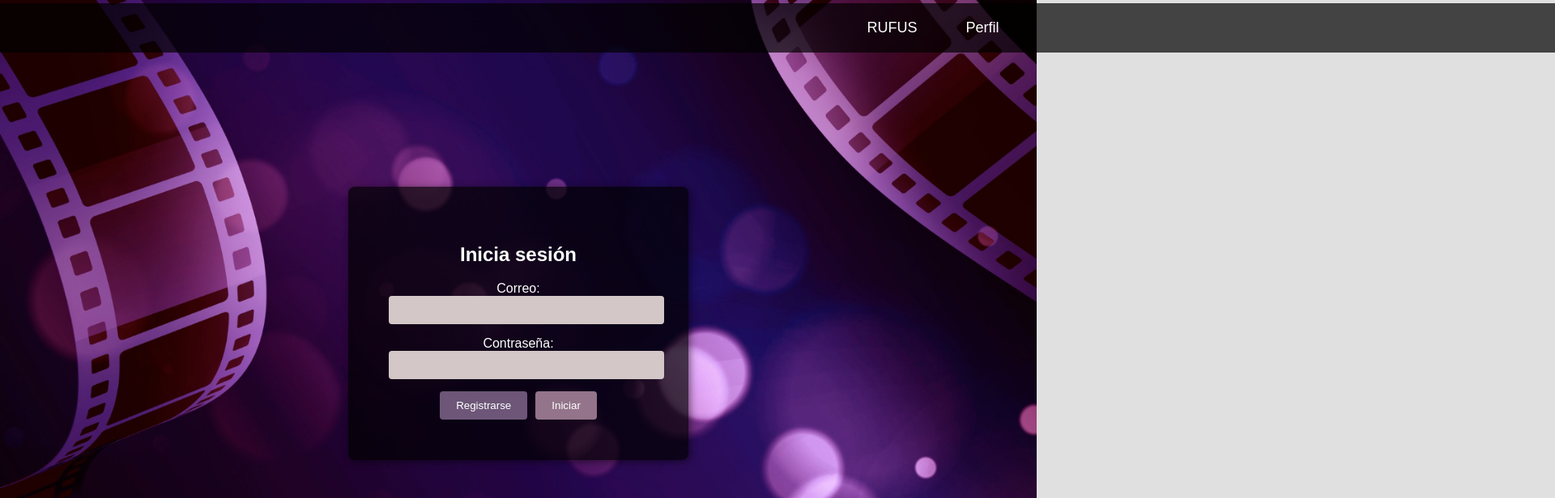
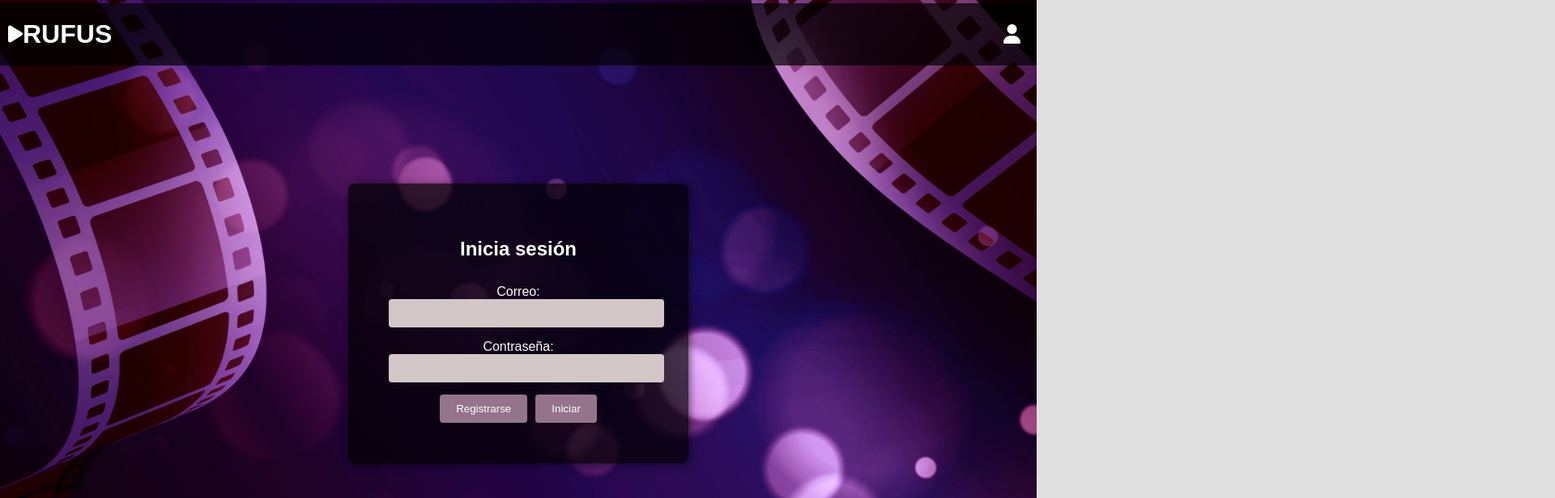
Before and after one commit to jenn8199/Peliculas, a plain HTML site: page login.html in a window 1280 px wide. Shown: the top 616 px of the page at 81% size, 1920 px wide, since content can reach past the window. Drawn offline with Linux system fonts and the light colour scheme.

Commit message:
Terminé el login, así lo dejaré.

```diff
--- a/login.html
+++ b/login.html
@@ -5,19 +5,28 @@
     <meta name="viewport" content="width=device-width, initial-scale=1.0">
     <title>Inicia Sesion</title>
     <link rel="stylesheet" href="styles/style.css">
+    <link rel="stylesheet" href="https://cdnjs.cloudflare.com/ajax/libs/font-awesome/6.5.0/css/all.min.css">
+
 </head>
 <body class="img-login">
-    <ul class="nav nav-tabs">
-        <li class="nav-item">
-            <a class="nav-link active" aria-current="page" href="login.html">RUFUS</a>
+    <ul class="nav">
+        <li class="nav-item nav-left">
+            <i class="fas fa-play"></i>
         </li>
-        <li class="nav-item">
-            <a class="nav-link" href="perfil.html">Perfil</a>
+
+        <li class="nav-item nav-title">
+            <a href="login.html" class="nav-link-title">RUFUS</a>
+        </li>
+
+
+        <li class="nav-item nav-right">
+            <i class="fas fa-user"></i>
         </li>
     </ul>
 
-        <div class="login-container">
-            <h2>Inicia sesión</h2>
+
+    <div class="login-container">
+        <h1 class="texto-login">Inicia sesión</h1>
             <form action="login.html" method="POST">
                 <label for="email">Correo:</label>
                 <input type="email" id="email" name="email">
@@ -26,12 +35,12 @@
                 <input type="password" id="password" name="password">
 
                 <div class="button-container">
-                    <button type="button" class="register">Registrarse</button>
+                    <button type="button">Registrarse</button>
                     <a href="index.html">
-                        <button type="button" class="login">Iniciar</button>
+                        <button type="button">Iniciar</button>
                     </a>
                 </div>
-        </form>
+            </form>
     </div>
 </body>
 </html>
--- a/styles/style.css
+++ b/styles/style.css
@@ -44,7 +44,12 @@ body {
     width: 320px; /* Ancho fijo */
 }
 
-/* Estilo de los campos de entrada */
+.login-container h1 {
+    margin-bottom: 30px; /* Espacio entre el título y los campos de entrada */
+    font-size: 24px; /* Tamaño de fuente del título */
+    color: #fff; /* Color del texto */
+}
+
 input {
     width: 100%;
     padding: 10px;
@@ -66,13 +71,6 @@ button {
     border-radius: 4px;
     cursor: pointer;
     color: white;
-}
-
-.register {
-    background: #6d5678; /* Morado oscuro */
-}
-
-.login {
     background: #93748a; /* Morado más claro */
 }
 
@@ -81,22 +79,59 @@ button:hover {
 }
 
 
-/* Estilos para el index */
+
+/* Estilos para el menú */
 .nav {
-    position: absolute; /* Coloca el menú sobre la imagen */
+    position: fixed; /* Menú sobre la imagen */
     top: -12px;
-    left: 0;
-    width: 180%;
-    background-color: rgba(0, 0, 0, 0.7); /* Fondo oscuro semi-transparente */
+    left: 0px;
+    width: 100%;
+    background-color: rgba(0, 0, 0, 0.7); /* Recuadro semi-transparente */
     padding: 20px 0;
     display: flex;
-    justify-content: center;
-    z-index: 1000; /* Asegura que la barra esté sobre la imagen */
+    justify-content: space-between;
+    align-items: center;
+    z-index: 1000;
 }
 
 .nav-item {
     list-style: none;
-    margin: 0 15px;
+    color: white;
+}
+
+.nav-left {
+    font-size: 24px;
+    cursor: pointer;
+}
+
+.nav-title {
+    font-size: 32px;
+    font-weight: bold;
+    flex-grow: 1;
+    text-align: left;
+}
+
+.nav-link-title {
+    text-decoration: none;
+    color: white;
+    font-size: 32px;
+    font-weight: bold;
+}
+
+.nav-right {
+    font-size: 24px;
+    margin-right: 20px;
+    cursor: pointer;
+}
+
+/* Ícono de reproducción */
+.nav-play {
+    list-style: none;
+    font-size: 24px;
+    color: white;
+    text-align: left;
+    cursor: pointer;
+    right: inherit;
 }
 
 .nav-link {
@@ -107,7 +142,19 @@ button:hover {
     transition: 0.3s;
 }
 
+.nav-link i {
+    margin-left: 8px; /* Espacio entre el texto y el icono */
+}
+
+
 .nav-link:hover {
     background-color: rgba(255, 255, 255, 0.2);
     border-radius: 5px;
 }
+
+.fas{
+    right: 600px;
+    margin-left: 10px; /* Espacio entre el texto y el icono */
+}
+
+/* Estilos para el index */
```
Also changed, not shown: index.html (+1 -1 lines).
